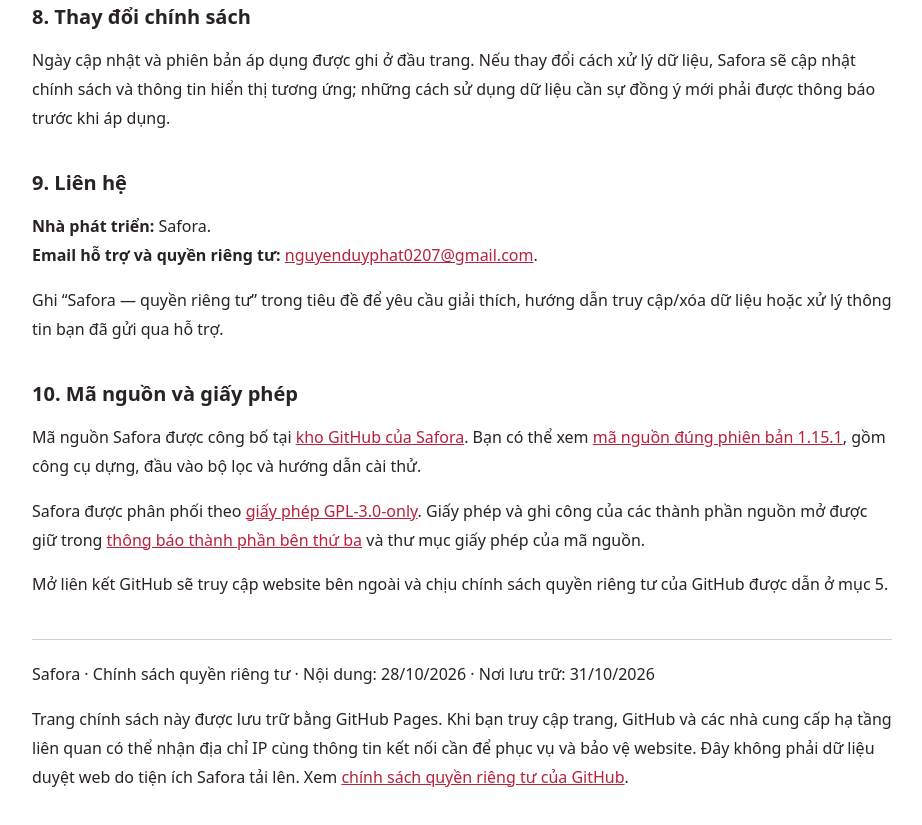
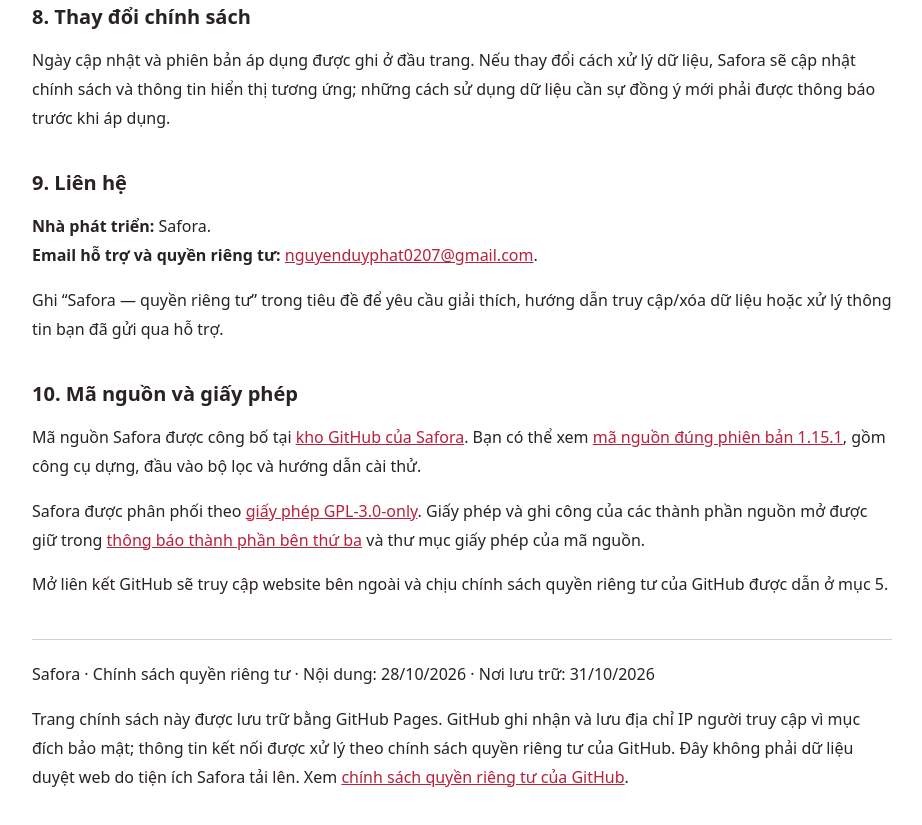
Before and after one commit to nguyenphat2007/safora, a browser extension: page docs/index.html in a window 1280 px wide. Shown: the part 4035-4860 px from the top of the page, without its empty margins (178-1100 px from the left). Drawn offline with Linux system fonts and the light colour scheme.

Commit message:
Clarify GitHub Pages connection data disclosure

```diff
--- a/docs/index.html
+++ b/docs/index.html
@@ -68,7 +68,7 @@
 <p>Safora được phân phối theo <a href="https://github.com/nguyenphat2007/safora/blob/v1.15.1/LICENSE" rel="noreferrer">giấy phép GPL-3.0-only</a>. Giấy phép và ghi công của các thành phần nguồn mở được giữ trong <a href="https://github.com/nguyenphat2007/safora/blob/v1.15.1/THIRD-PARTY-NOTICES.md" rel="noreferrer">thông báo thành phần bên thứ ba</a> và thư mục giấy phép của mã nguồn.</p>
 <p>Mở liên kết GitHub sẽ truy cập website bên ngoài và chịu chính sách quyền riêng tư của GitHub được dẫn ở mục 5.</p></section>
 </main><footer>Safora · Chính sách quyền riêng tư · Nội dung: 28/10/2026 · Nơi lưu trữ: 31/10/2026
-<p>Trang chính sách này được lưu trữ bằng GitHub Pages. Khi bạn truy cập trang, GitHub và các nhà cung cấp hạ tầng liên quan có thể nhận địa chỉ IP cùng thông tin kết nối cần để phục vụ và bảo vệ website. Đây không phải dữ liệu duyệt web do tiện ích Safora tải lên. Xem <a href="https://docs.github.com/en/site-policy/privacy-policies/github-general-privacy-statement" rel="noreferrer">chính sách quyền riêng tư của GitHub</a>.</p>
+<p>Trang chính sách này được lưu trữ bằng GitHub Pages. GitHub ghi nhận và lưu địa chỉ IP người truy cập vì mục đích bảo mật; thông tin kết nối được xử lý theo chính sách quyền riêng tư của GitHub. Đây không phải dữ liệu duyệt web do tiện ích Safora tải lên. Xem <a href="https://docs.github.com/en/site-policy/privacy-policies/github-general-privacy-statement" rel="noreferrer">chính sách quyền riêng tư của GitHub</a>.</p>
 </footer>
 </body>
 </html>
```
